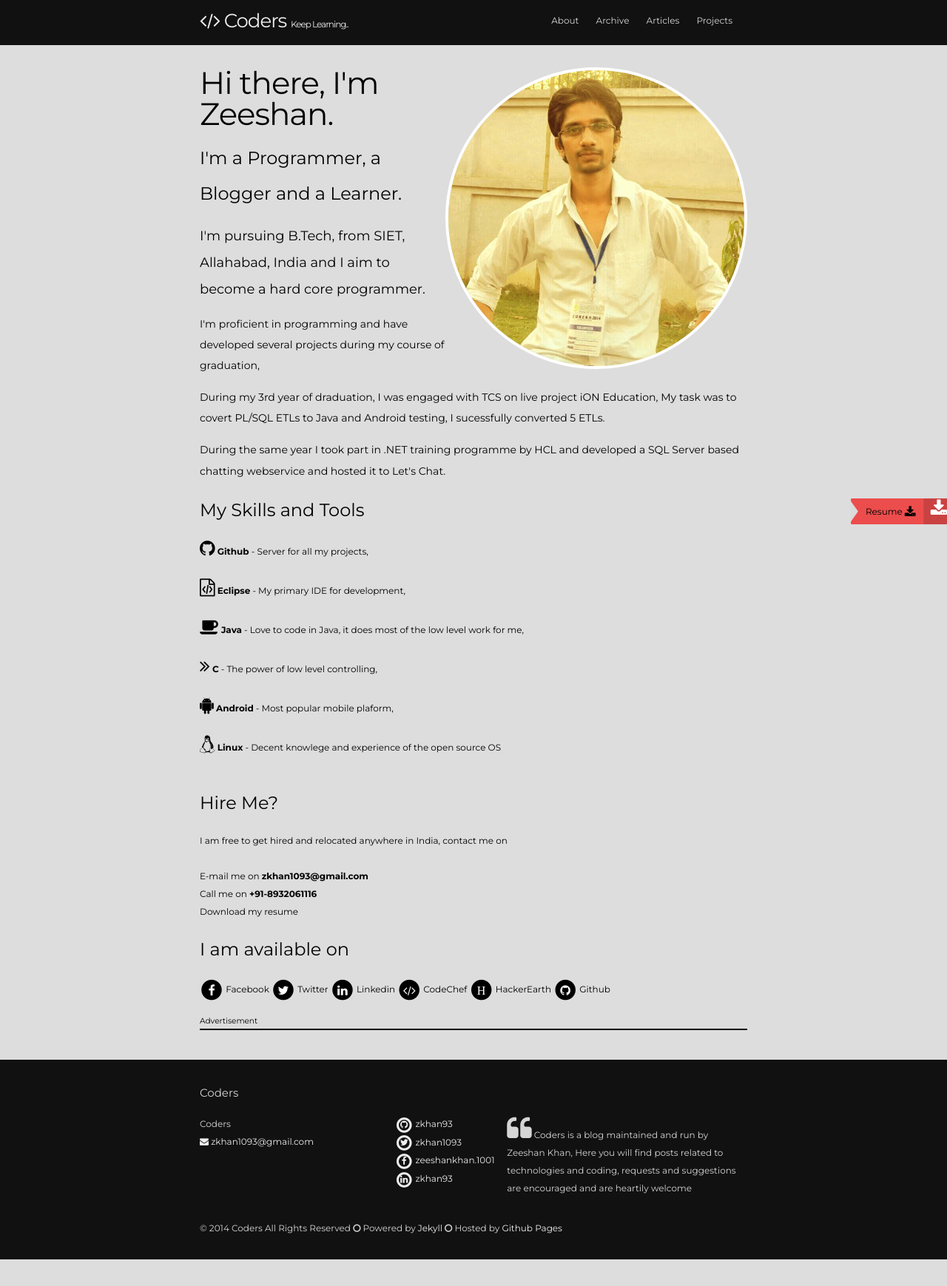
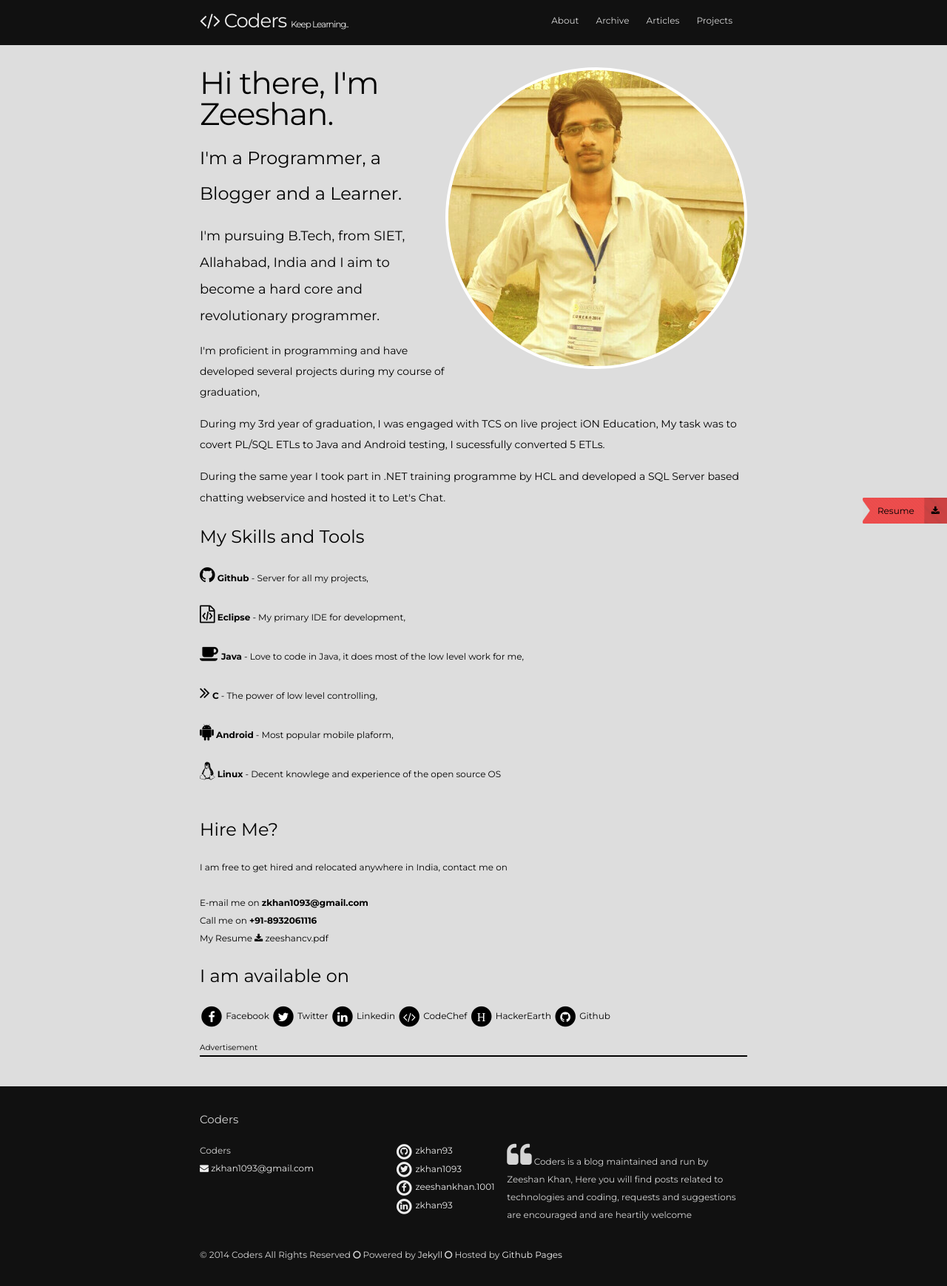
Before and after one commit to zkhan93/zkhan93.github.io, a Jekyll site: the page built from about.html, in a window 1280 px wide. Shown: the whole page at 74% size. Built offline with Jekyll 4.4.1, drawn with Linux system fonts in a browser that asks for light colours; nearby versions of some CDN libraries; before the commit the page ends 1703 px from its top, so only the background shows below that.

Commit message:
improvements :)

```diff
--- a/_includes/share.html
+++ b/_includes/share.html
@@ -1,5 +1,5 @@
 If you liked this post, you can Share it via <br/>
-<a class="share" href="https://twitter.com/intent/tweet?url={{ site.url }}{{ page.url }}&text={{ page.title }}&via={{ site.twitter_username }}"
+<a class="share share-twitter" href="https://twitter.com/intent/tweet?url={{ site.url }}{{ page.url }}&text={{ page.title }}&via={{ site.twitter_username }}"
    target="_blank">
    <span class="fa fa-stack fa-2x">
      <i class="fa fa-circle fa-stack-2x"></i>
@@ -7,7 +7,7 @@
     </span>
     </a>
 
- <a class="share" href="https://www.facebook.com/sharer/sharer.php?u={{ site.url }}{{ page.url }}"
+ <a class="share share-facebook" href="https://www.facebook.com/sharer/sharer.php?u={{ site.url }}{{ page.url }}"
    target="_blank">
    <span class="fa fa-stack fa-2x">
      <i class="fa fa-circle fa-stack-2x"></i>
@@ -15,7 +15,7 @@
     </span>
     </a>
 
-   <a class="share" href="https://plus.google.com/share?url={{ site.url }}{{ page.url }}"
+   <a class="share share-google" href="https://plus.google.com/share?url={{ site.url }}{{ page.url }}"
    target="_blank">
    <span class="fa fa-stack fa-2x">
      <i class="fa fa-circle fa-stack-2x"></i>
--- a/_sass/_base.scss
+++ b/_sass/_base.scss
@@ -92,12 +92,10 @@
     text-decoration: none;
     color: $text-color;
     &:visited {
-
     }
-
     &:hover {
-        text-decoration: none;
-         color: $text-color-link;
+			color: $text-color-link;
+			border-bottom:1px dotted $text-color-link;
     }
 }
 
--- a/_sass/_layout.scss
+++ b/_sass/_layout.scss
@@ -9,6 +9,10 @@
     position: relative;
     a{
 		color:$text-color-light;
+
+		&:hover{
+			border:none;
+		}
     }
 }
 
@@ -113,9 +117,9 @@
     a{
 		color:$text-color-light;
 		 &:hover {
-
-         color: $text-color-link;
-    }
+			color: $text-color-link;
+			border:none;
+		}
     }
     @include media-query($on-palm){
 		text-align:center;
--- a/about.html
+++ b/about.html
@@ -10,12 +10,12 @@
 	<h1 class="post-title">Hi there, I'm Zeeshan.</h1>
 	<h1>I'm a Programmer, a Blogger and a Learner.
 	</h1>
-	<h2>I'm pursuing B.Tech, from SIET,  Allahabad, India and I aim to become a hard core programmer.
+	<h2>I'm pursuing B.Tech, from SIET,  Allahabad, India and I aim to become a hard core and revolutionary programmer.
 	</h2>
 	<h3>
 I'm proficient in programming and have developed several projects during my course of graduation,
 </h3><h3>
-During my 3rd year of draduation, I was engaged with TCS on live project iON Education, My task was to covert PL/SQL ETLs to Java and Android testing, I sucessfully converted 5 ETLs.
+During my 3rd year of graduation, I was engaged with TCS on live project iON Education, My task was to covert PL/SQL ETLs to Java and Android testing, I sucessfully converted 5 ETLs.
 </h3><h3>
 During the same year I took part in .NET training programme by HCL and developed a SQL Server based chatting webservice and hosted it to <a href="http://letschat.somee.com">Let's Chat</a>.
 	</h3>
@@ -35,9 +35,9 @@
 
 
 		{% if site.user_resume %}
-			<a href="/assets/files/{{site.user_resume}}">Download my resume </a>
+			My Resume <a href="/assets/files/{{site.user_resume}}"><i class="fa fa-download"></i> {{site.user_resume}}</a>
 			<div class="resume">
-				<span class="ribbon-start"></span><span class="ribbon-content"><a href="/assets/files/{{site.user_resume}}">Resume <i class="fa fa-download fa-lg"></i></a></span><span class="ribbon-end"><i class="fa fa-download fa-2x"></i></span>
+				<span class="ribbon-start"></span><a href="/assets/files/{{site.user_resume}}"><span class="ribbon-content">Resume </span><span class="ribbon-end"><i class="fa fa-download"></i></span> </a>
 			</div>
 
 
@@ -48,38 +48,38 @@
 
 		<h1>I am available on</h1>
 		<p>
-			<a href="https://www.facebook.com/{{site.facebook_username}}">
-			<span class="fa-stack fa-lg">
+			<a class="share share-facebook" href="https://www.facebook.com/{{site.facebook_username}}">
+			<span class="fa-stack fa-lg ">
   <i class="fa fa-circle fa-stack-2x"></i>
   <i class="fa fa-facebook fa-stack-1x fa-inverse"></i>
 </span>
 		Facebook</a>
-		<a href="https://twitter.com/{{site.twitter_username}}">
-		<span class="fa-stack fa-lg">
+		<a class="share share-twitter" href="https://twitter.com/{{site.twitter_username}}">
+		<span class="fa-stack fa-lg ">
   <i class="fa fa-circle fa-stack-2x"></i>
   <i class="fa fa-twitter fa-stack-1x fa-inverse"></i>
 </span>
 		Twitter</a>
-		<a href="http://in.linkedin.com/in/{{site.linkedin_username}}">
-		<span class="fa-stack fa-lg">
+		<a class="share share-linkedin" href="http://in.linkedin.com/in/{{site.linkedin_username}}">
+		<span class="fa-stack fa-lg share share-linkedin">
   <i class="fa fa-circle fa-stack-2x"></i>
   <i class="fa fa-linkedin fa-stack-1x fa-inverse"></i>
 </span>
 		 Linkedin</a>
-		<a href="http://www.codechef.com/users/{{site.codechef_username}}">
+		<a class="share share-codechef" href="http://www.codechef.com/users/{{site.codechef_username}}">
 		<span class="fa-stack fa-lg">
   <i class="fa fa-circle fa-stack-2x"></i>
   <i class="fa fa-code fa-stack-1x fa-inverse"></i>
 </span>
 		CodeChef</a>
-		<a href="http://www.hackerearth.com/users/{{site.hackerearth_username}}/">
+		<a class="share share-hackerearth" href="http://www.hackerearth.com/users/{{site.hackerearth_username}}/">
 		<span class="fa-stack fa-lg">
   <i class="fa fa-circle fa-stack-2x"></i>
   <i class="fa fa-stack-1x fa-inverse">H</i>
 </span>
 		HackerEarth</a>
 
-		<a href="https://github.com/{{site.github_username}}">
+		<a class="share share-github" href="https://github.com/{{site.github_username}}">
 		<span class="fa-stack fa-lg">
   <i class="fa fa-circle fa-stack-2x"></i>
   <i class="fa fa-github fa-stack-1x fa-inverse"></i>
--- a/css/main.scss
+++ b/css/main.scss
@@ -15,6 +15,14 @@
 $small-font-size:  $base-font-size * 0.875;
 $large-font-size:  $base-font-size * 1.3;
 $base-line-height: 2.0;
+
+$twitter-color: #55acee;
+$facebook-color: #3b5998;
+$google-color:#dd4b39;
+$hackerearth-color: #323754;
+$codechef-color:#8a7967;
+$github-color:#999999;
+$linkedin-color:#0976b4;
 
 $spacing-unit:     30px;
 
@@ -191,6 +199,11 @@
 	display:table;
 	margin:5px 10px 5px 10px;
 	text-align:center;
+	a{
+	 &:hover{
+		border:none
+		}
+	}
 	@extend %clearfix;
 }
 .main-div1,.main-div2,.main-div3{
@@ -225,11 +238,54 @@
 	}
 }
 
+//sharing
 .share{
-	span{
-		color:black;
+	&:hover{
+		border:none;
 	}
 }
+
+.share-twitter{
+	&:hover{
+		color:$twitter-color;
+	}
+}
+
+.share-facebook{
+	&:hover{
+		color:$facebook-color;
+	}
+}
+
+.share-google{
+	&:hover{
+		color:$google-color;
+	}
+}
+
+.share-linkedin{
+	&:hover{
+		color:$linkedin-color;
+	}
+}
+.share-hackerearth{
+	&:hover{
+		color:$hackerearth-color;
+	}
+}
+.share-codechef{
+	&:hover{
+		color:$codechef-color;
+	}
+}
+.share-github{
+	&:hover{
+		color:$github-color;
+	}
+}
+
+//error page
+
 .error-page{
 	text-align:center;
 }
@@ -243,16 +299,17 @@
 	top: 75%;
 	color:#FFFFFF;
 	z-index:12;
+	a{
+	&:hover{
+		color:white;
+	}
+	}
 }
 .ribbon-content{
 	padding:10px;
 	background-image:url("/assets/images/ribbon-content.png");
 	background-size: 100% auto;
-	a{
-	&:hover{
-		color:white;
-	}
-	}
+
 }
 .ribbon-start{
 	padding:10px 0 10px 10px;
@@ -263,11 +320,12 @@
 }
 
 .ribbon-end{
-	padding:10px 0px 10px 10px;
-	height:100%;
+	padding:10px 0;
 	background-image:url("/assets/images/ribbon-end.png");
-	background-size: 100% 100%;
-	background-repeat:no-repeat;
+	background-size: 100% auto;
+	i{
+		padding:10px;
+	}
 }
 
 //button
```
